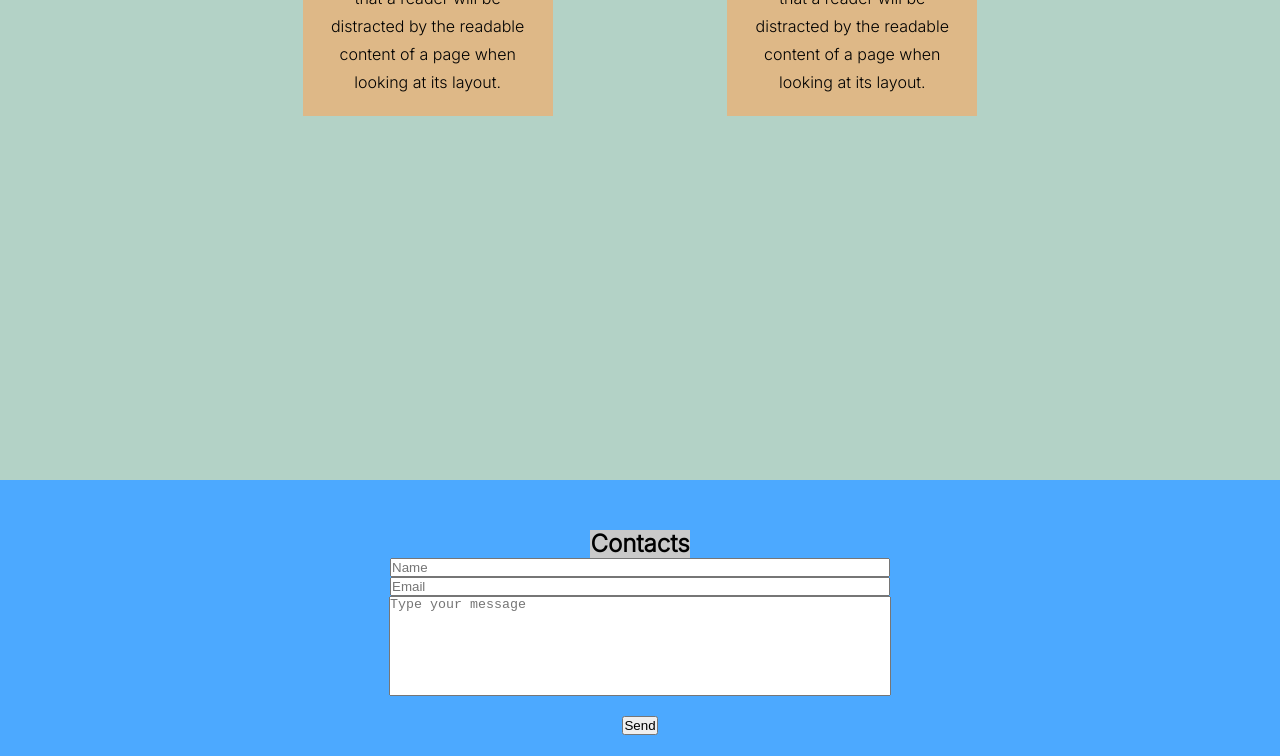
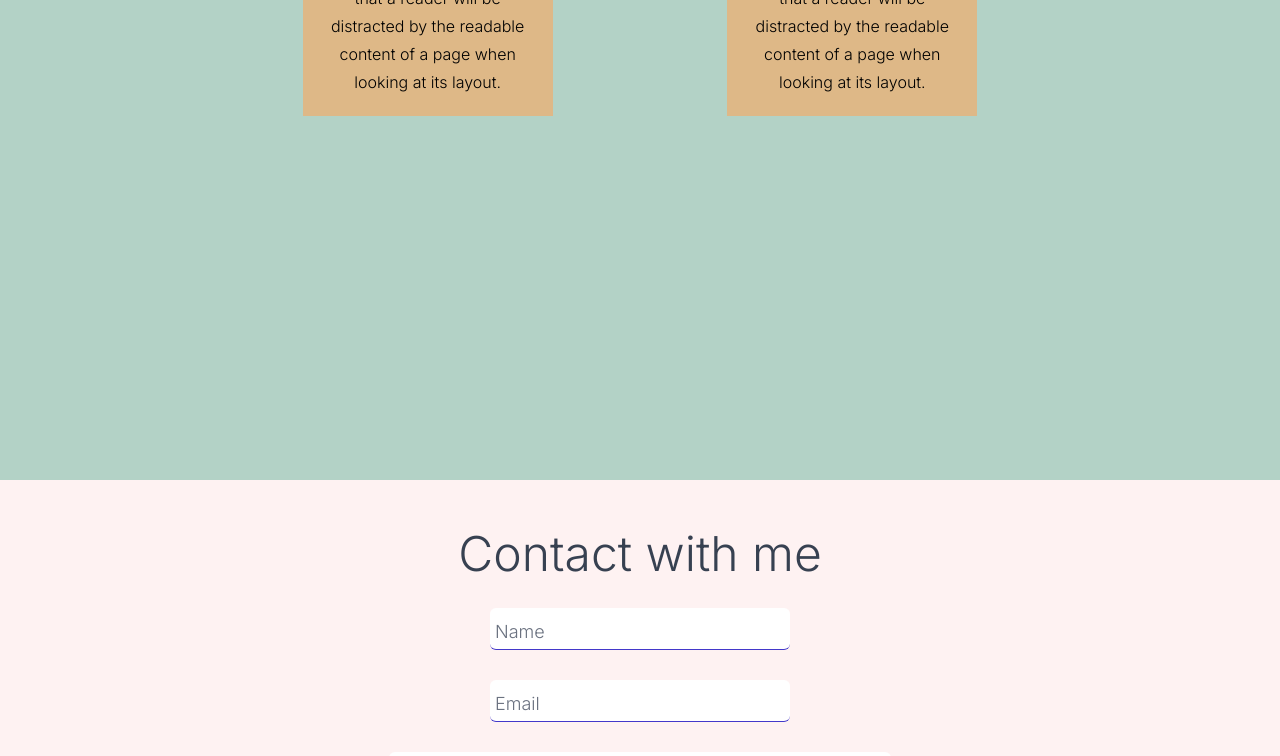
Before and after one commit to NastassiaMikhalenka/portfolio, a React (Create React App) app: page / in a window 1280 px wide. Shown: the part 2000-2756 px from the top of the page. Built offline with nearby package versions, Linux system fonts and the light colour scheme.

Commit message:
added styles for contactContainer

```diff
--- a/src/components/contacts/Contacts.module.css
+++ b/src/components/contacts/Contacts.module.css
@@ -1,7 +1,7 @@
 .contactsBlock {
     /*height: 100vh;*/
-    background-color: #4ca9ff;
-    padding: 50px 0;
+    background-color: #FEF2F2;
+    padding-top: 50px;
 }
 
 .containerContacts {
@@ -15,7 +15,12 @@
 }
 
 .titleContacts {
-    background-color: #c9c9c9;
+    font-style: normal;
+    font-weight: 500;
+    font-size: 48px;
+    line-height: 48px;
+    color: #374151;
+    padding-bottom: 30px;
 }
 
 .formContacts {
@@ -25,18 +30,116 @@
     width: 500px;
 }
 
+.group {
+    position: relative;
+    margin-bottom: 30px;
+}
+
 input {
-    width: 500px;
+    font-size: 18px;
+    padding: 10px 10px 10px 5px;
+    display: block;
+    width: 100%;
+    border: none;
+    border-bottom: 1px solid #4338CA;
+    border-radius: 6px;
+}
+
+input:focus {
+    outline: none;
+}
+
+label {
+    position: absolute;
+    pointer-events: none;
+    left: 5px;
+    top: 10px;
+    transition: 0.2s ease all;
+
+    font-style: normal;
+    font-weight: normal;
+    font-size: 18px;
+    line-height: 28px;
+    color: #6B7280;
+}
+
+input:focus ~ label, input:valid ~ label {
+    top: -20px;
+    font-size: 14px;
+    color: #4338CA;
+}
+
+.bar {
+    position: relative;
+    display: block;
+    width: 300px;
+}
+
+.bar:before, .bar:after {
+    content: '';
+    height: 1px;
+    width: 0;
+    position: absolute;
+    background: #4338CA;
+    transition: 0.6s ease all;
+}
+
+.bar:before {
+    left: 49%;
+}
+
+.bar:after {
+    right: 49%;
+}
+
+input:focus ~ .bar:before, input:focus ~ .bar:after {
+    width: 50%;
+}
+
+.highlight {
+    position: absolute;
+    height: 60%;
+    width: 100px;
+    top: 25%;
+    left: 0;
+    pointer-events: none;
+    opacity: 0.5;
 }
 
 textarea {
     width: 502px;
     height: 100px;
     resize: none;
+    border: none;
+    border-radius: 6px;
+    outline: none;
+}
+
+textarea::placeholder {
+    color: #6B7280;
+    font-style: normal;
+    font-weight: normal;
+    font-size: 18px;
+    line-height: 28px;
+    font-family: 'Inter', sans-serif;
+    padding: 10px;
 }
 
 .sendBtn {
-    margin-top: 20px;
+    outline: none;
+    border-radius: 6px;
+    padding: 8px 28px;
+    cursor: pointer;
+    margin-top: 30px;
+    background-color: #3730A3;
+    color: #ffffff;
+    border: 1px solid #3730A3;
+    box-sizing: border-box;
+
+    font-style: normal;
+    font-weight: 500;
+    font-size: 18px;
+    line-height: 28px;
 }
 
 @media (max-width: 524px) {
--- a/src/components/contacts/Contacts.tsx
+++ b/src/components/contacts/Contacts.tsx
@@ -5,10 +5,20 @@ export const Contacts = () => {
     return (
         <section className={classes.contactsBlock}>
             <div className={classes.containerContacts}>
-                <h2 className={classes.titleContacts}>Contacts</h2>
+                <h2 className={classes.titleContacts}>Contact with me</h2>
                 <form method="post" className={classes.formContacts}>
-                    <input type="text" name="name" placeholder={"Name"}/>
-                    <input type="email" name="email" placeholder={"Email"}/>
+                    <div className={classes.group}>
+                        <input type="text" name="name" required/>
+                        <span className={classes.highlight}></span>
+                        <span className={classes.bar}></span>
+                        <label>Name</label>
+                    </div>
+                    <div className={classes.group}>
+                        <input type="email" name="email" required/>
+                        <span className={classes.highlight}></span>
+                        <span className={classes.bar}></span>
+                        <label>Email</label>
+                    </div>
                     <textarea name="message" placeholder={"Type your message"}/>
                     <button type="submit" value="Send" className={classes.sendBtn}>Send</button>
                 </form>
--- a/src/components/main/Main.module.css
+++ b/src/components/main/Main.module.css
@@ -80,6 +80,11 @@
     padding: 8px 28px;
     cursor: pointer;
     margin: 20px 0 20px 0;
+
+    font-style: normal;
+    font-weight: 500;
+    font-size: 18px;
+    line-height: 28px;
 }
 
 .greetings_ButtonHireMe {
```
